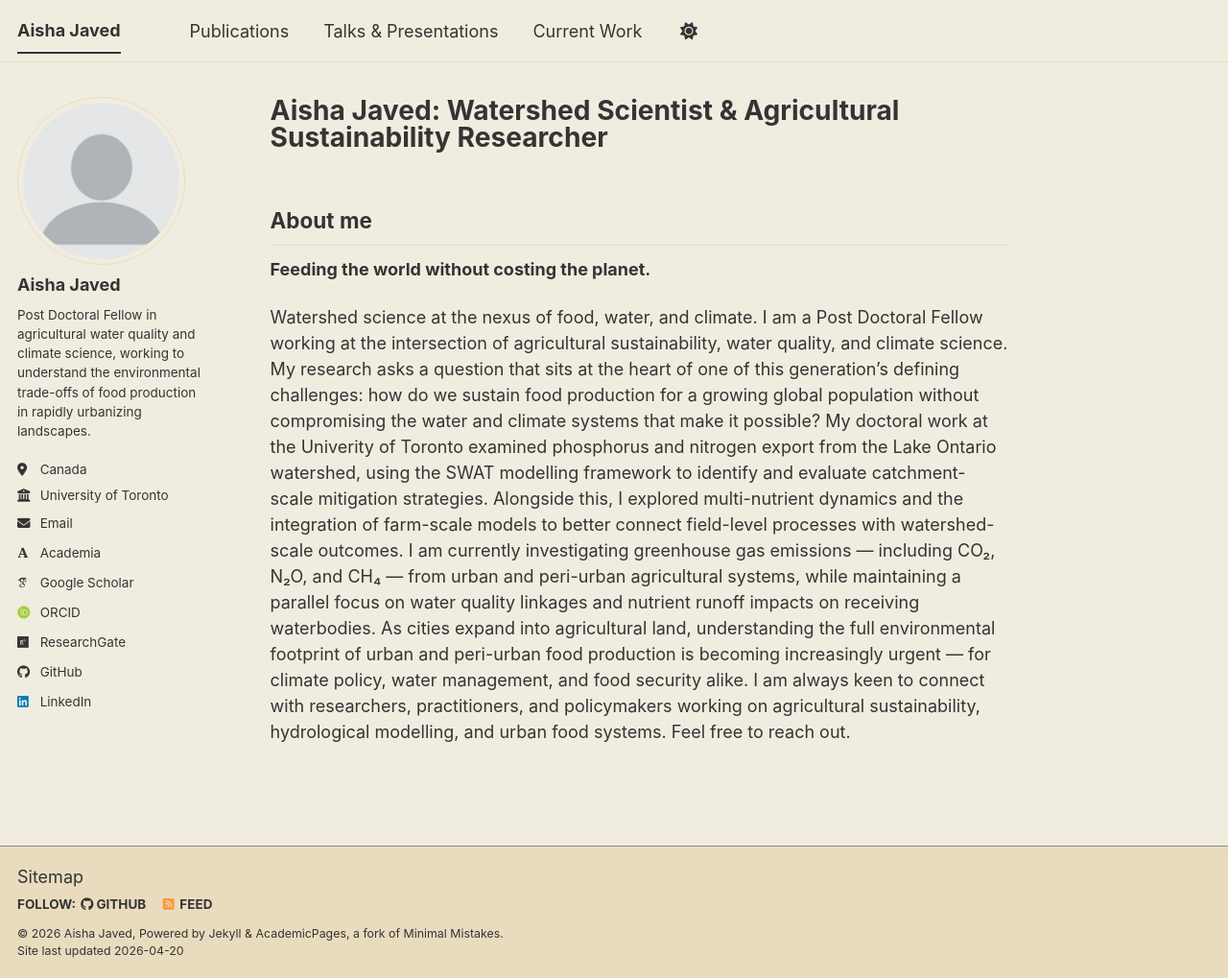
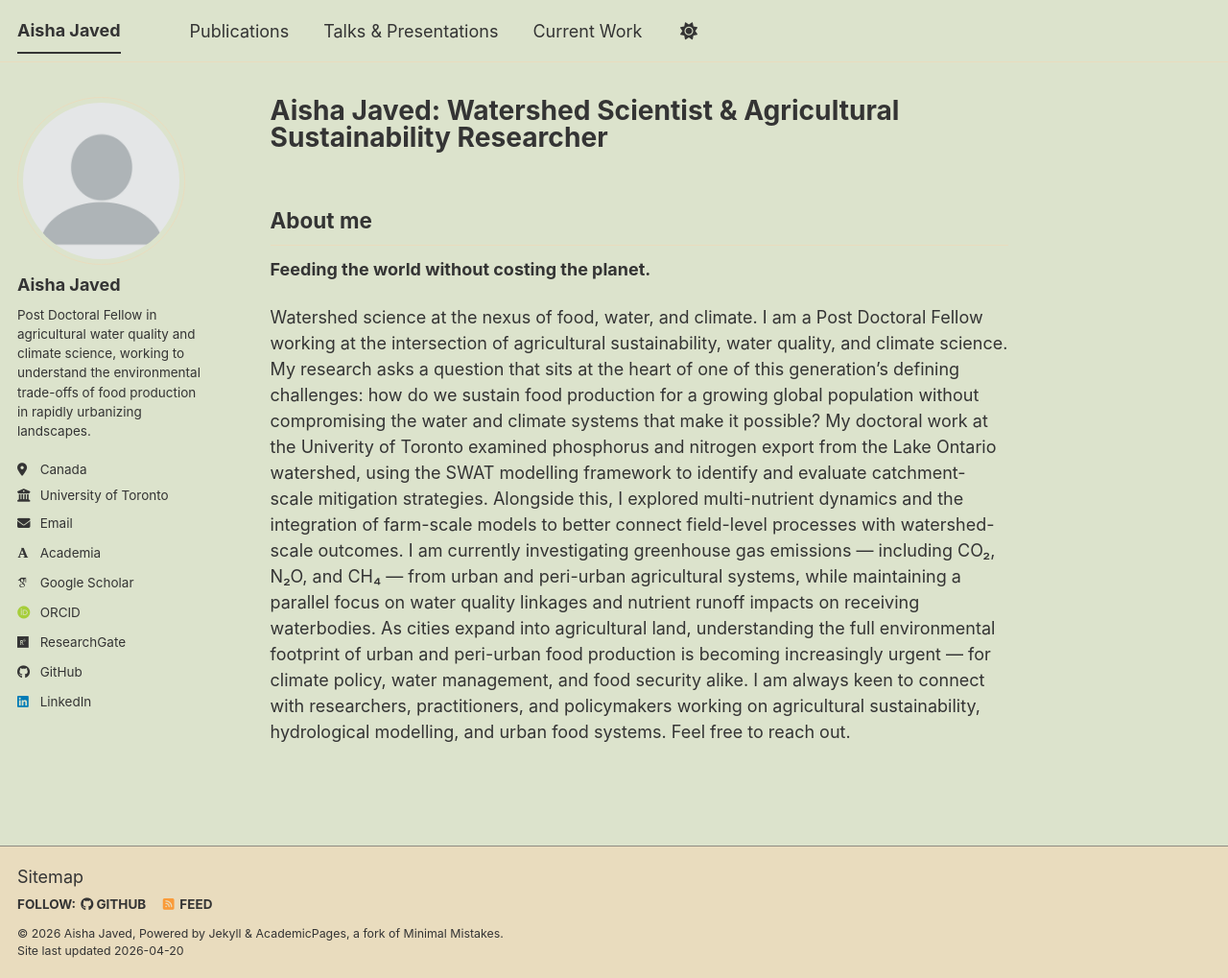
Before and after one commit to aishaj8/aishaj8.github.io, a Jekyll site: the page built from _pages/about.md, in a window 1280 px wide and 1019 px high. Shown: the whole window at 96% size. Built offline with Jekyll 4.4.1, drawn with Linux system fonts in a browser that asks for light colours; some web fonts are replaced; a script bundle is joined from its source files by our own code; library files that are not in the unit come from our copies.

Commit message:
changed bg color to tea

```diff
--- a/assets/css/main.scss
+++ b/assets/css/main.scss
@@ -46,5 +46,5 @@
 // Overrides the light theme only — dark mode's @media (prefers-color-scheme: dark)
 // block sets its own value for --global-bg-color and will take precedence when active.
 :root {
-  --global-bg-color: #f0ede0;
+  --global-bg-color: #dce3cc;
 }
```
